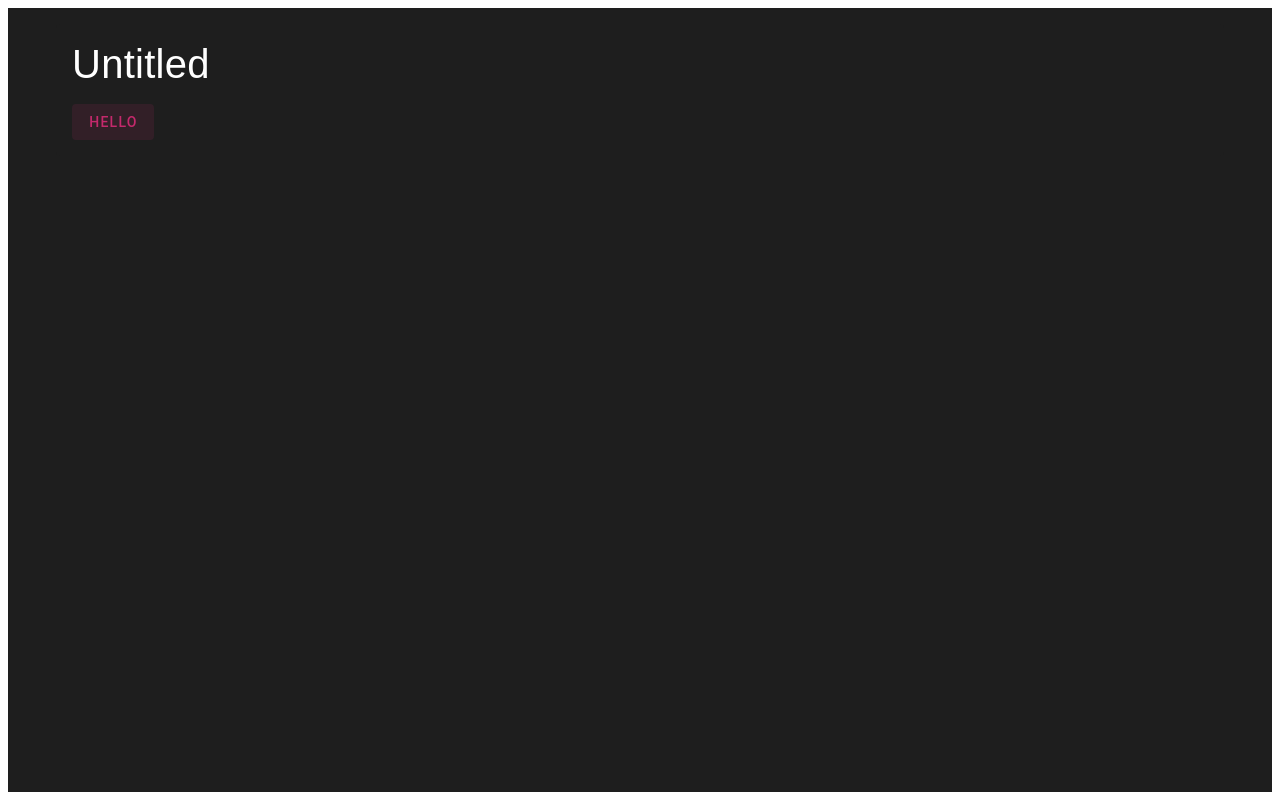
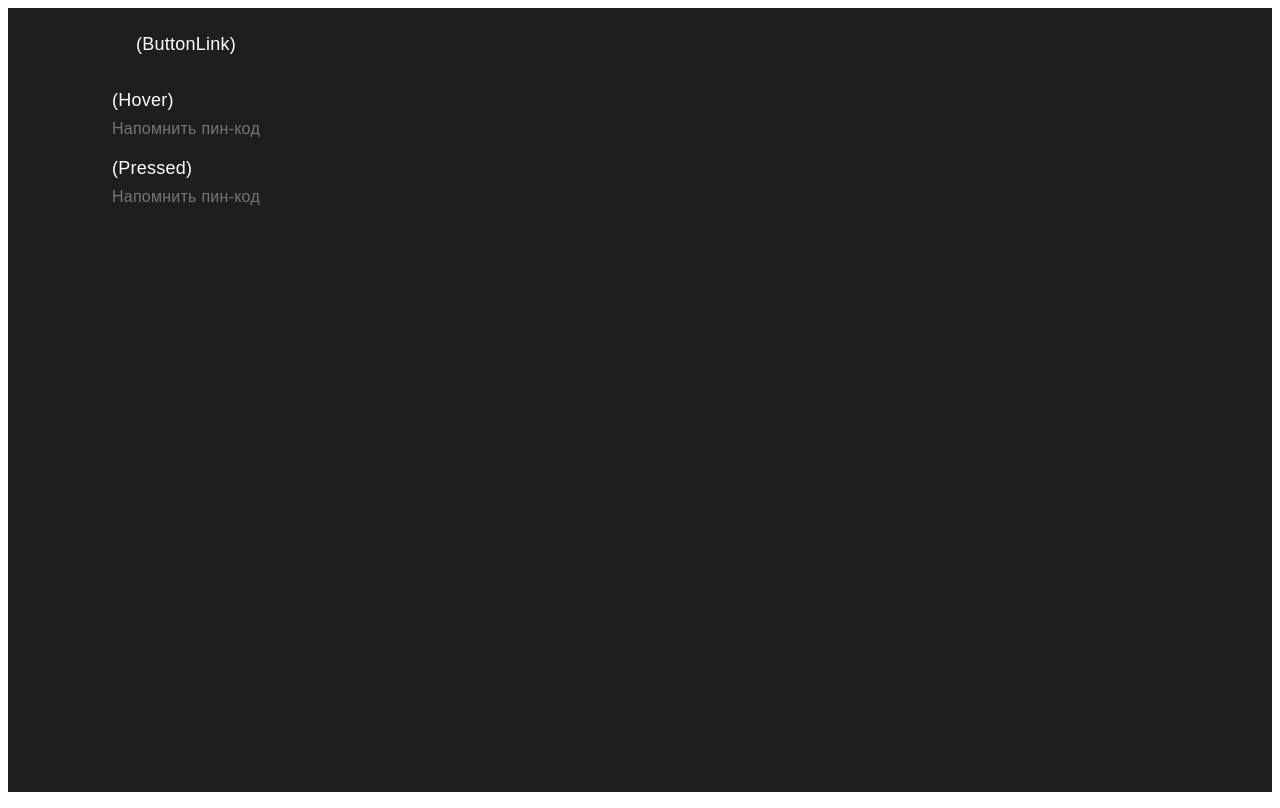
Before and after one commit to alexyasinsky/custom-button-vue3, a Vue app: page / in a window 1280 px wide. Built offline with nearby package versions, Linux system fonts and the light colour scheme; a web font is replaced by a local one.

Commit message:
button link column added

```diff
--- a/src/App.vue
+++ b/src/App.vue
@@ -1,6 +1,5 @@
 <script setup>
-  import CustomButton from "./components/CustomButton.vue";
-  import ButtonsCard from "./components/ButtonsCard.vue";
+  import ButtonLink from "./components/ButtonLink.vue";
   const sayHello = () => alert('hello');
   const title = 'hello'
 </script>
@@ -10,9 +9,7 @@
     <v-container>
       <v-row no-gutters>
         <v-col>
-          <buttons-card>
-            <custom-button :title='title' :handler="sayHello"/>
-          </buttons-card>
+          <button-link/>
         </v-col>
       </v-row>
     </v-container>
@@ -20,7 +17,6 @@
 </template>
 
 <style scoped lang="scss">
-
   .wrapper {
     height: 100vh;
     border: 8px solid rgba(255, 255, 255, 1);
--- /dev/null
+++ b/src/components/ButtonCard.vue
@@ -0,0 +1,24 @@
+<template>
+  <h3>{{cardTitle}}</h3>
+  <slot></slot>
+</template>
+
+<script>
+export default {
+  name: "ButtonCard",
+  props: {
+    cardTitle: {
+      type: String,
+      default: 'Untitled'
+    }
+  }
+}
+</script>
+
+<style scoped lang="scss">
+  h3 {
+    text-align: left;
+    margin-bottom: 8px;
+    margin-top: 16px;
+  }
+</style>
--- /dev/null
+++ b/src/components/ButtonLink.vue
@@ -0,0 +1,64 @@
+<template>
+  <button-list :title='listTitle' class="button__list">
+    <div v-for="button in buttons">
+      <button-card :card-title="button.cardTitle">
+        <custom-button
+            :title="button.buttonTitle"
+            :variant="button.buttonVariant"
+            :category="button.buttonCategory"
+            :href="button.href"
+        />
+      </button-card>
+    </div>
+
+  </button-list>
+</template>
+
+<script>
+
+import ButtonList from "./ButtonList.vue";
+import CustomButton from "./CustomButton.vue";
+import ButtonCard from "./ButtonCard.vue";
+
+export default {
+  name: "ButtonLink",
+  components: {
+    ButtonList,
+    CustomButton,
+    ButtonCard
+  },
+  data() {
+    return {
+      listTitle: '(ButtonLink)',
+      buttons: [
+        {
+          cardTitle: '(Hover)',
+          buttonTitle: 'Напомнить пин-код',
+          buttonVariant: 'text',
+          buttonCategory: 'link',
+          href: '1234'
+        },
+        {
+          cardTitle: '(Pressed)',
+          buttonTitle: 'Напомнить пин-код',
+          buttonVariant: 'text',
+          buttonCategory: 'link',
+        }
+      ]
+    }
+  }
+
+}
+</script>
+
+<style scoped lang="scss">
+  .button {
+    &__list {
+      width: 260px;
+      display: flex;
+      flex-direction: column;
+      align-items: center;
+    }
+
+  }
+</style>
--- a/src/components/CustomButton.vue
+++ b/src/components/CustomButton.vue
@@ -1,7 +1,21 @@
 
 <template>
-  <v-btn variant="tonal" color="secondary" @click="handler">
+  <a
+      v-if="category==='link'"
+      :href="href"
+      class='btn btn__link'
+  >
     {{ title }}
+
+  </a>
+  <v-btn
+      v-else
+      :variant="variant"
+      :color="color"
+      @click="handler"
+      :class="className"
+  >
+   {{ title }}
   </v-btn>
 </template>
 
@@ -15,11 +29,25 @@
       handler: {
         type: Function,
         default: ()=> {}
+      },
+      variant: {
+        type: String
+      },
+      color: {
+        type: String
+      },
+      category: {
+        type: String
+      },
+      href: {
+        type: String,
+        default: '#'
       }
     },
 
     data() {
       return {
+        className: ''
       }
     },
     methods: {
@@ -28,4 +56,22 @@
 </script>
 <style scoped lang="scss">
 
+  .btn {
+    font-family: 'Nunito', sans-serif;
+    &__link {
+
+      text-transform: none !important;
+      font-size: 16px;
+      line-height: 18px;
+      padding: 0;
+      color: #767679;
+      text-decoration: none;
+      &:hover {
+        text-decoration: underline;
+      }
+      &:visited {
+        color: #C4296C;
+      }
+    }
+  }
 </style>
--- a/src/styles/settings.scss
+++ b/src/styles/settings.scss
@@ -1,6 +1,5 @@
 @use 'vuetify/settings' with (
   $utilities: false,
-  $button-height: 100px,
   $body-font-family: 'Nunito',
 );
 
--- a/src/styles/styles.scss
+++ b/src/styles/styles.scss
@@ -10,4 +10,9 @@ h1, h2, h3, h4, h5, h6 {
   font-family: 'Phosphate', sans-serif;
   font-style: normal;
   font-weight: 400;
+  text-align: center;
+  font-size: 18px;
+  line-height: 24px;
+  color: #FFFFFF;
+  margin-bottom: 8px;
 }
```
Also changed, not shown: src/components/ButtonList.vue (renamed from src/components/ButtonsCard.vue).
